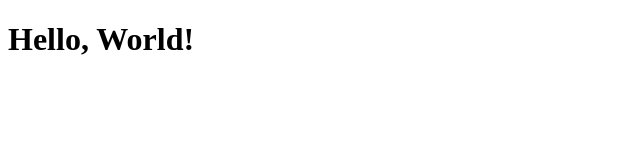
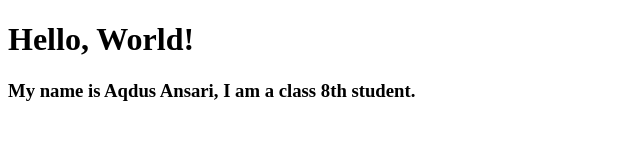
Before and after one commit to aqds/aqds.github.io, a plain HTML site: page index.html in a window 1280 px wide. Shown: the whole page, without its empty margins (0-640 px from the left). Drawn offline with Linux system fonts and the light colour scheme.

Commit message:
Update index.html

```diff
--- a/index.html
+++ b/index.html
@@ -6,5 +6,6 @@
     </head>
     <body>
         <h1>Hello, World!</h1>
+           <h3>My name is Aqdus Ansari, I am a class 8th student.</h3>
     </body>
 </html>
```
